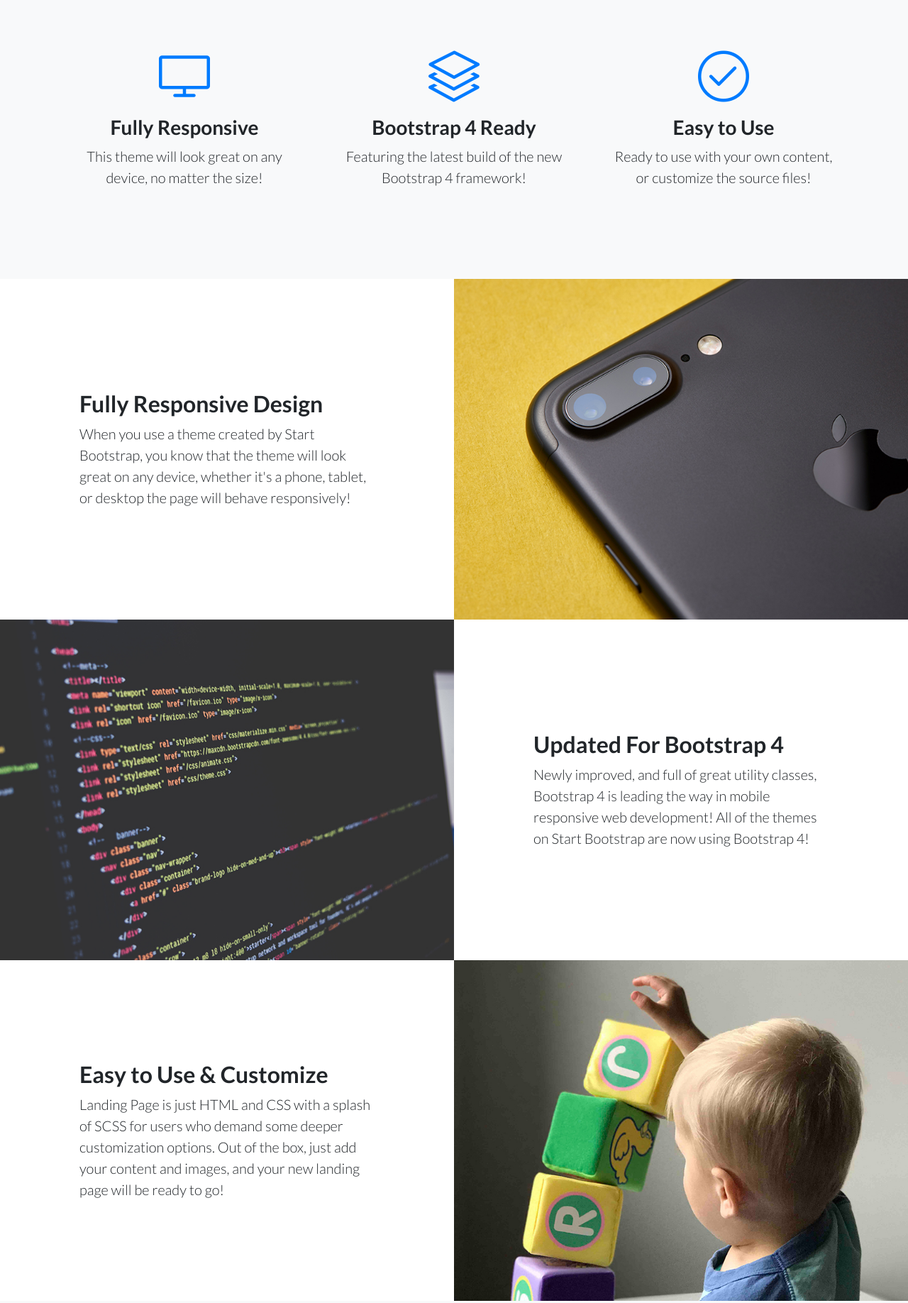
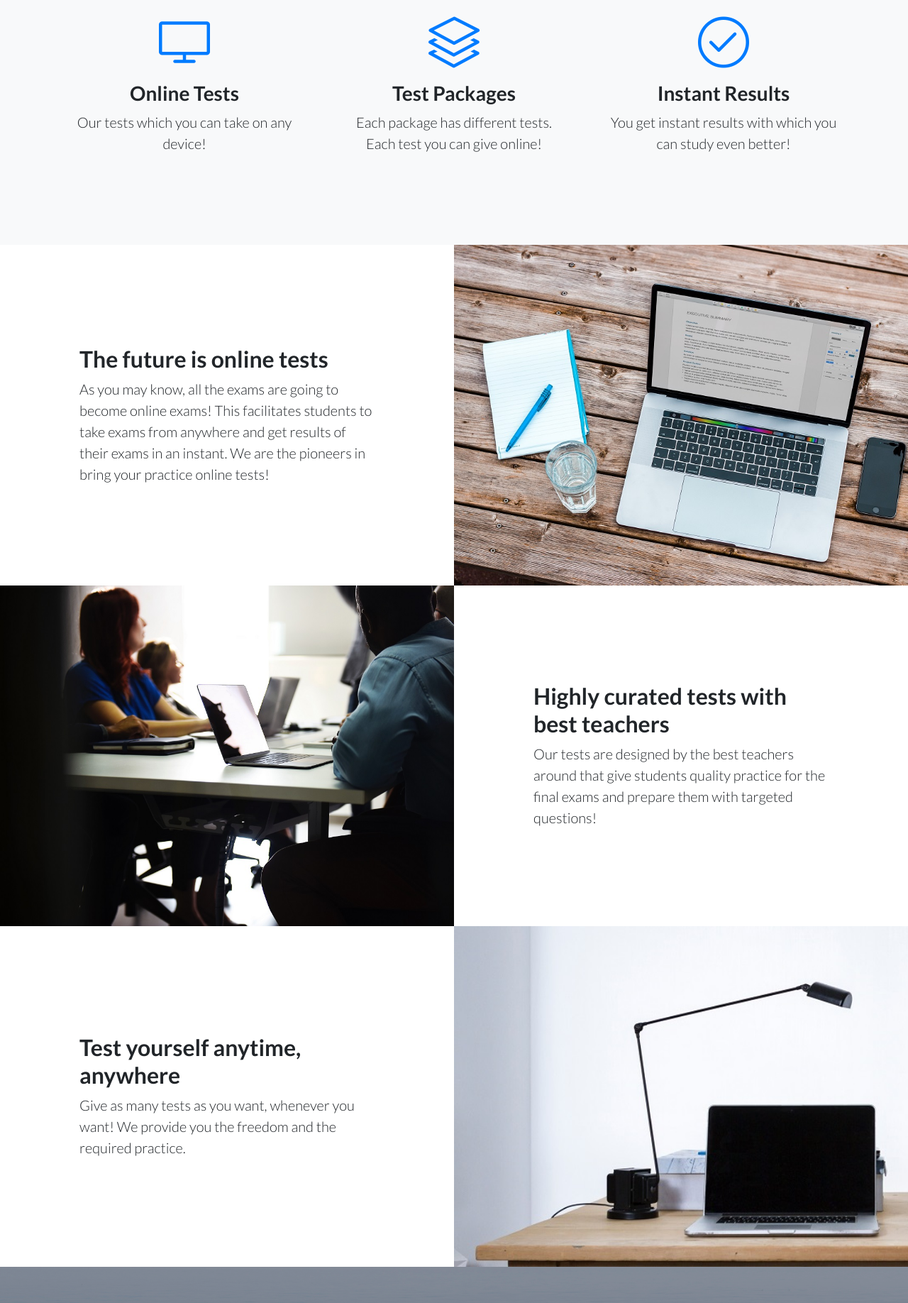
Before and after one commit to Reosneuronance/vision-latur, a website: page index.html in a window 1280 px wide. Shown: the part 712-2548 px from the top of the page at 71% size. Drawn offline with Linux system fonts and the light colour scheme.

Commit message:
Changed the textual content of the website along with three images

```diff
--- a/index.html
+++ b/index.html
@@ -29,7 +29,7 @@
   <nav class="navbar navbar-light bg-light static-top">
     <div class="container">
       <a class="navbar-brand" href="#">Vision Latur</a>
-        <a class="btn btn-primary" href="#">Sign In</a>
+      <!-- <a class="btn btn-primary" href="#">Sign In</a> -->
     </div>
   </nav>
 
@@ -39,9 +39,9 @@
     <div class="container">
       <div class="row">
         <div class="col-xl-9 mx-auto">
-            <h1 class="mb-5">Build a landing page for your business or project and generate more leads!</h1>
+          <h1 class="mb-5">Online and Offline Test Series for AIIMS, IIT-JEE, NEET, CET!</h1>
         </div>
-          <div class="col-md-10 col-lg-8 col-xl-7 mx-auto">
+        <!-- <div class="col-md-10 col-lg-8 col-xl-7 mx-auto">
             <form>
               <div class="form-row">
                 <div class="col-12 col-md-9 mb-2 mb-md-0">
@@ -52,7 +52,7 @@
                 </div>
               </div>
             </form>
-          </div>
+          </div> -->
       </div>
     </div>
   </header>
@@ -66,8 +66,8 @@
             <div class="features-icons-icon d-flex">
               <i class="icon-screen-desktop m-auto text-primary"></i>
             </div>
-              <h3>Fully Responsive</h3>
-              <p class="lead mb-0">This theme will look great on any device, no matter the size!</p>
+            <h3>Online Tests</h3>
+            <p class="lead mb-0">Our tests which you can take on any device!</p>
           </div>
         </div>
         <div class="col-lg-4">
@@ -75,8 +75,8 @@
             <div class="features-icons-icon d-flex">
               <i class="icon-layers m-auto text-primary"></i>
             </div>
-              <h3>Bootstrap 4 Ready</h3>
-              <p class="lead mb-0">Featuring the latest build of the new Bootstrap 4 framework!</p>
+            <h3>Test Packages</h3>
+            <p class="lead mb-0">Each package has different tests. Each test you can give online!</p>
           </div>
         </div>
         <div class="col-lg-4">
@@ -84,8 +84,8 @@
             <div class="features-icons-icon d-flex">
               <i class="icon-check m-auto text-primary"></i>
             </div>
-              <h3>Easy to Use</h3>
-              <p class="lead mb-0">Ready to use with your own content, or customize the source files!</p>
+            <h3>Instant Results</h3>
+            <p class="lead mb-0">You get instant results with which you can study even better!</p>
           </div>
         </div>
       </div>
@@ -97,31 +97,33 @@
     <div class="container-fluid p-0">
       <div class="row no-gutters">
 
-          <div class="col-lg-6 order-lg-2 text-white showcase-img" style="background-image: url('img/bg-showcase-1.jpg');"></div>
+        <div class="col-lg-6 order-lg-2 text-white showcase-img" style="background-image: url('img/bram-naus-200967-unsplash.jpg');"></div>
         <div class="col-lg-6 order-lg-1 my-auto showcase-text">
-            <h2>Fully Responsive Design</h2>
-            <p class="lead mb-0">When you use a theme created by Start Bootstrap, you know that the theme will look great on any device, whether it's a phone, tablet, or desktop the page will behave responsively!</p>
+          <h2>The future is online tests</h2>
+          <p class="lead mb-0">As you may know, all the exams are going to become online exams! This facilitates students to take exams from anywhere
+            and get results of their exams in an instant. We are the pioneers in bring your practice online tests!</p>
         </div>
       </div>
       <div class="row no-gutters">
-          <div class="col-lg-6 text-white showcase-img" style="background-image: url('img/bg-showcase-2.jpg');"></div>
+        <div class="col-lg-6 text-white showcase-img" style="background-image: url('img/rawpixel-com-310778-unsplash.jpg');"></div>
         <div class="col-lg-6 my-auto showcase-text">
-            <h2>Updated For Bootstrap 4</h2>
-            <p class="lead mb-0">Newly improved, and full of great utility classes, Bootstrap 4 is leading the way in mobile responsive web development! All of the themes on Start Bootstrap are now using Bootstrap 4!</p>
+          <h2>Highly curated tests with best teachers</h2>
+          <p class="lead mb-0">Our tests are designed by the best teachers around that give students quality practice for the final exams and
+            prepare them with targeted questions!</p>
         </div>
       </div>
       <div class="row no-gutters">
-          <div class="col-lg-6 order-lg-2 text-white showcase-img" style="background-image: url('img/bg-showcase-3.jpg');"></div>
+        <div class="col-lg-6 order-lg-2 text-white showcase-img" style="background-image: url('img/freddie-marriage-264214-unsplash.jpg');"></div>
         <div class="col-lg-6 order-lg-1 my-auto showcase-text">
-            <h2>Easy to Use &amp; Customize</h2>
-            <p class="lead mb-0">Landing Page is just HTML and CSS with a splash of SCSS for users who demand some deeper customization options. Out of the box, just add your content and images, and your new landing page will be ready to go!</p>
+          <h2>Test yourself anytime, anywhere</h2>
+          <p class="lead mb-0">Give as many tests as you want, whenever you want! We provide you the freedom and the required practice.</p>
         </div>
       </div>
     </div>
   </section>
 
   <!-- Testimonials -->
-    <section class="testimonials text-center bg-light">
+  <!-- <section class="testimonials text-center bg-light">
       <div class="container">
         <h2 class="mb-5">What people are saying...</h2>
         <div class="row">
@@ -148,7 +150,7 @@
           </div>
         </div>
       </div>
-    </section>
+    </section> -->
 
   <!-- Call to Action -->
   <section class="call-to-action text-white text-center">
@@ -156,10 +158,11 @@
     <div class="container">
       <div class="row">
         <div class="col-xl-9 mx-auto">
-            <h2 class="mb-4">Ready to get started? Sign up now!</h2>
+          <h2 class="mb-4">Ready to get started? Register now!</h2>
         </div>
         <div class="col-md-10 col-lg-8 col-xl-7 mx-auto">
-            <form>
+          <a class="btn btn-lg btn-primary">Register</a>
+          <!-- <form>
               <div class="form-row">
                 <div class="col-12 col-md-9 mb-2 mb-md-0">
                   <input type="email" class="form-control form-control-lg" placeholder="Enter your email...">
@@ -168,7 +171,7 @@
                   <button type="submit" class="btn btn-block btn-lg btn-primary">Sign up!</button>
                 </div>
               </div>
-            </form>
+            </form> -->
         </div>
       </div>
     </div>
@@ -179,7 +182,7 @@
     <div class="container">
       <div class="row">
         <div class="col-lg-6 h-100 text-center text-lg-left my-auto">
-            <ul class="list-inline mb-2">
+          <!-- <ul class="list-inline mb-2">
               <li class="list-inline-item">
                 <a href="#">About</a>
               </li>
@@ -195,10 +198,11 @@
               <li class="list-inline-item">
                 <a href="#">Privacy Policy</a>
               </li>
-            </ul>
-            <p class="text-muted small mb-4 mb-lg-0">&copy; Your Website 2018. All Rights Reserved.</p>
+            </ul> -->
+          <p class="text-muted small mb-4 mb-lg-0">&copy; Vision Latur
+            <span id="copyYear"></span>. All Rights Reserved.</p>
         </div>
-          <div class="col-lg-6 h-100 text-center text-lg-right my-auto">
+        <!-- <div class="col-lg-6 h-100 text-center text-lg-right my-auto">
             <ul class="list-inline mb-0">
               <li class="list-inline-item mr-3">
                 <a href="#">
@@ -216,7 +220,7 @@
                 </a>
               </li>
             </ul>
-          </div>
+          </div> -->
       </div>
     </div>
   </footer>
@@ -224,7 +228,10 @@
   <!-- Bootstrap core JavaScript -->
   <script src="vendor/jquery/jquery.min.js"></script>
   <script src="vendor/bootstrap/js/bootstrap.bundle.min.js"></script>
-
+  <script>
+    var currentYear = new Date().getFullYear();
+    document.getElementById("copyYear").innerText = currentYear;
+  </script>
 </body>
 
 </html>
```
Also changed, not shown: img/bram-naus-200967-unsplash.jpg (added), img/freddie-marriage-264214-unsplash.jpg (added), img/rawpixel-com-310778-unsplash.jpg (added). Lines whose indentation alone changed are shown as unchanged.
